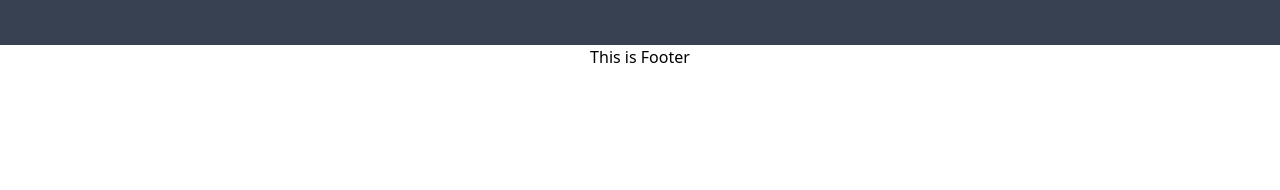
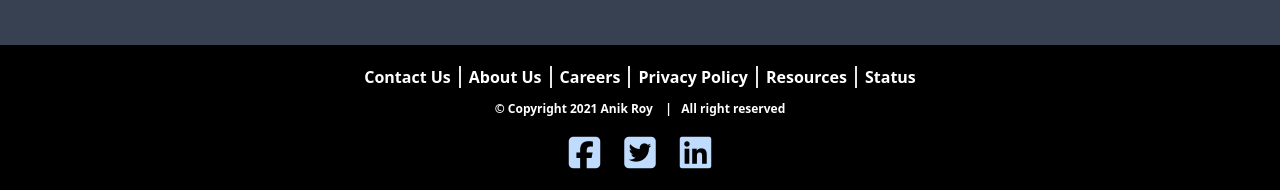
Before and after one commit to Roy-275/best-tourism-assignment-11-client-side, a React (Create React App) app: page / in a window 1280 px wide. Shown: the part 1253-1443 px from the top of the page. Before the commit the page ends 1322 px from the top, so only its background shows below. Built offline with nearby package versions, Linux system fonts and the light colour scheme.

Commit message:
footer added

```diff
--- a/src/components/Footer/Footer.js
+++ b/src/components/Footer/Footer.js
@@ -2,8 +2,21 @@ import React from 'react';
 
 const Footer = () => {
     return (
-        <div>
-            This is Footer
+        <div className="bg-black text-white font-semibold md:py-5 sm:py-3 sm:text-sm md:text-base sm:px-2 md:px-0">
+            <p>
+                <span className="border-r-2 px-2">Contact Us</span>
+                <span className="border-r-2 px-2">About Us</span>
+                <span className="border-r-2 px-2">Careers</span>
+                <span className="border-r-2 px-2">Privacy Policy</span>
+                <span className="border-r-2 px-2">Resources</span>
+                <span className="px-2">Status</span>
+            </p>
+            <p className="text-xs mt-3">&copy; Copyright 2021 Anik Roy &nbsp;&nbsp; |&nbsp;&nbsp; All right reserved</p>
+            <p className="text-4xl text-blue-200 mt-4">
+                <a href="www.facebook.com"><i class="fab fa-facebook-square mx-3"></i></a>
+                <a href="www.twitter.com"><i class="fab fa-twitter-square mx-3"></i></a>
+                <a href="www.linkedin.com"><i class="fab fa-linkedin mx-3"></i></a>
+            </p>
         </div>
     );
 };
```
